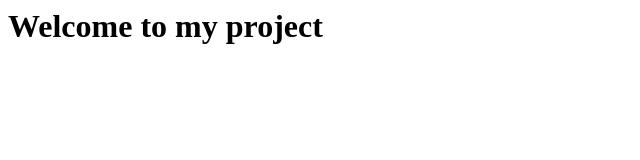
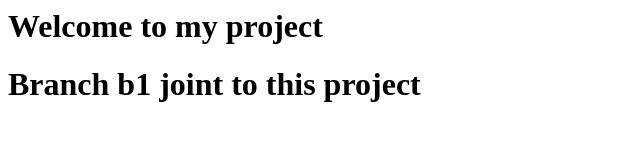
Before and after one commit to SamTharani/GitTutorial1, a plain HTML site: page index.html in a window 1280 px wide. Shown: the whole page, without its empty margins (0-640 px from the left). Drawn offline with Linux system fonts and the light colour scheme.

Commit message:
modified:branch b1 join to the project

```diff
--- a/index.html
+++ b/index.html
@@ -2,5 +2,6 @@
 <head></head>
 <body>
 <h1>Welcome to my project</h1>
+<h1>Branch b1 joint to this project</h1>
 </body>
 </html>
```
